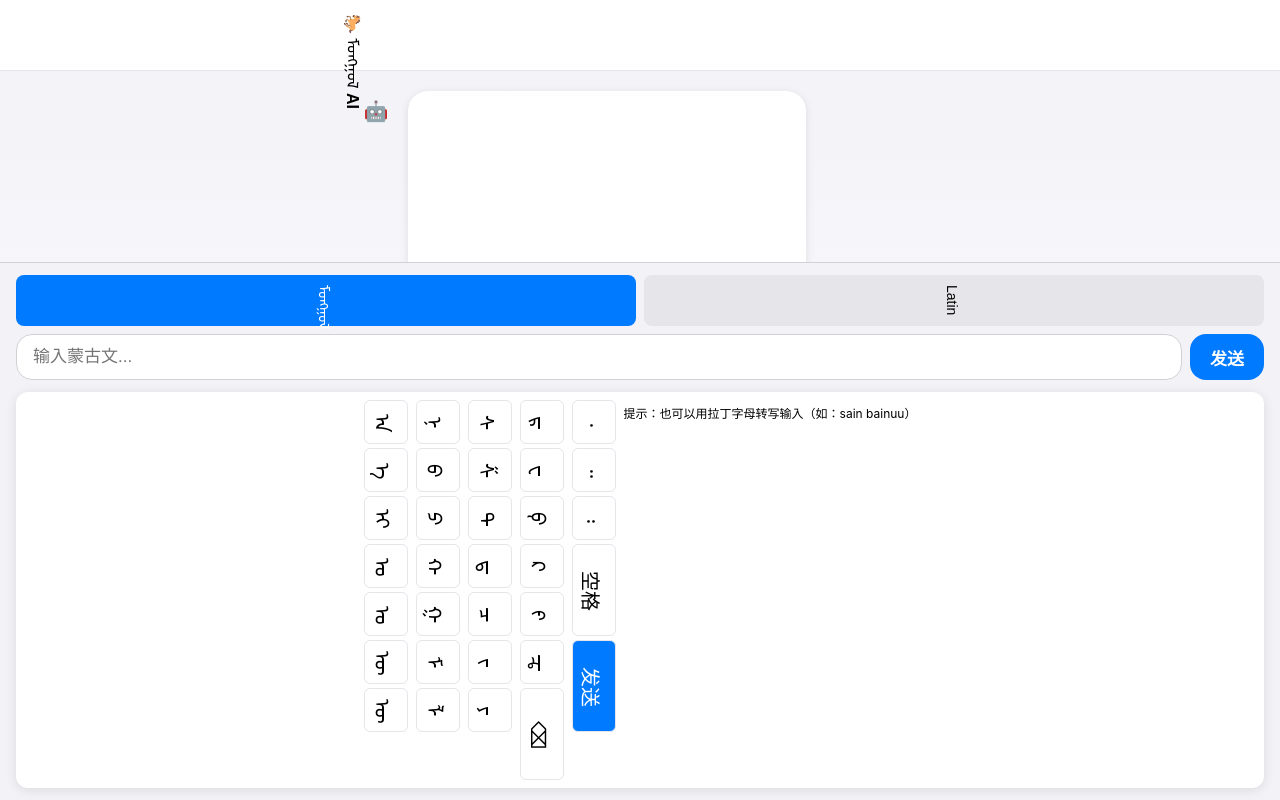
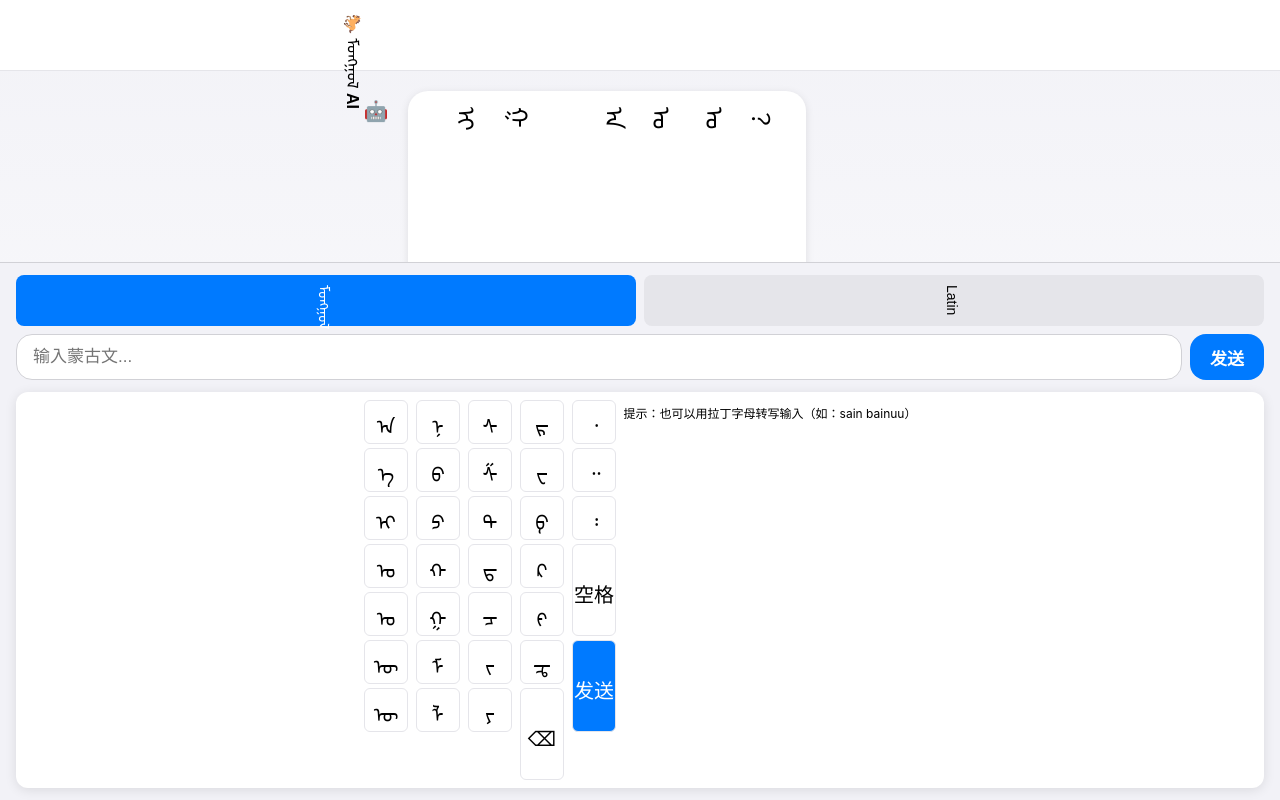
Before and after one commit to claws-x/mongol-ai, a plain HTML site: page demo_input_method.html in a window 1280 px wide. Drawn offline with Linux system fonts and the light colour scheme.

Commit message:
fix: 键盘字符旋转 + 聊天框顶部对齐
修复 1: 键盘字符向左旋转 90 度
- 添加 transform: rotate(-90deg)
- transform-origin: center center
- 所有按键字符都旋转（蒙古文/中文/拉丁文）

修复 2: 聊天框蒙古文从顶部开始
- .mongolian-vertical-container: padding: 0 (移除内边距)
- align-items: flex-start (顶部对齐)
- .mongolian-column: justify-content: flex-start
- .mongolian-column: align-items: flex-start

效果：
✅ 键盘字符竖排（旋转 90 度）
✅ 聊天框无顶部空白
✅ 蒙古文从顶部开始显示
✅ 列紧贴上边缘

📐 显示优化完成

```diff
--- a/demo_input_method.html
+++ b/demo_input_method.html
@@ -132,7 +132,8 @@
             display: flex;
             flex-direction: row;
             gap: 8px;
-            padding: 4px;
+            padding: 0;
+            align-items: flex-start;
         }
 
         /* 单个竖排列 */
@@ -149,6 +150,8 @@
             display: flex;
             flex-direction: column;
             gap: 2px;
+            align-items: flex-start;
+            justify-content: flex-start;
         }
 
         .mongolian-vertical {
@@ -252,6 +255,8 @@
         .key .mongolian-vertical {
             font-size: 20px;
             max-height: 35px;
+            transform: rotate(-90deg);
+            transform-origin: center center;
         }
 
         .key-tall {
@@ -260,6 +265,7 @@
 
         .key-tall .mongolian-vertical {
             max-height: 80px;
+            transform: rotate(-90deg);
         }
 
         .key-enter {
@@ -271,6 +277,7 @@
         .key-enter .mongolian-vertical {
             max-height: 80px;
             color: white;
+            transform: rotate(-90deg);
         }
 
         /* 候选词区域 */
```
